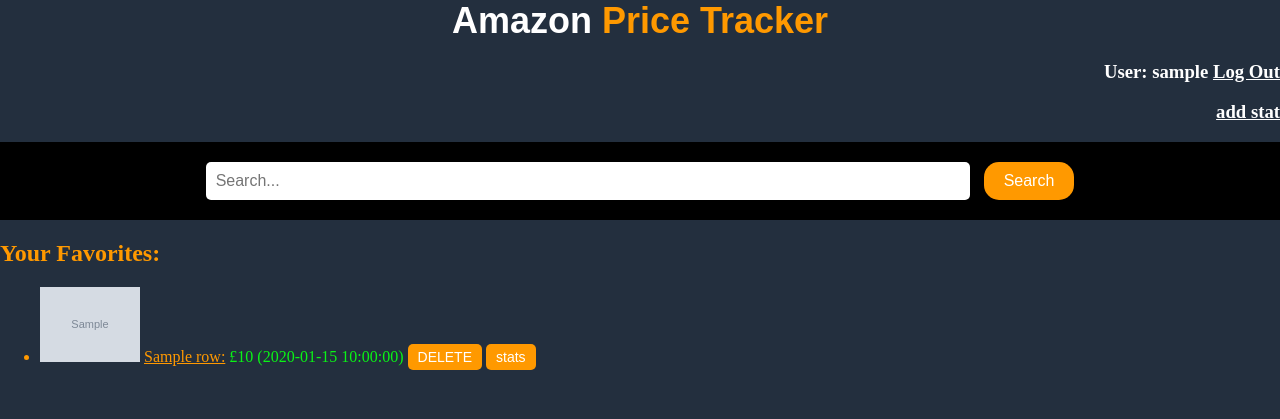
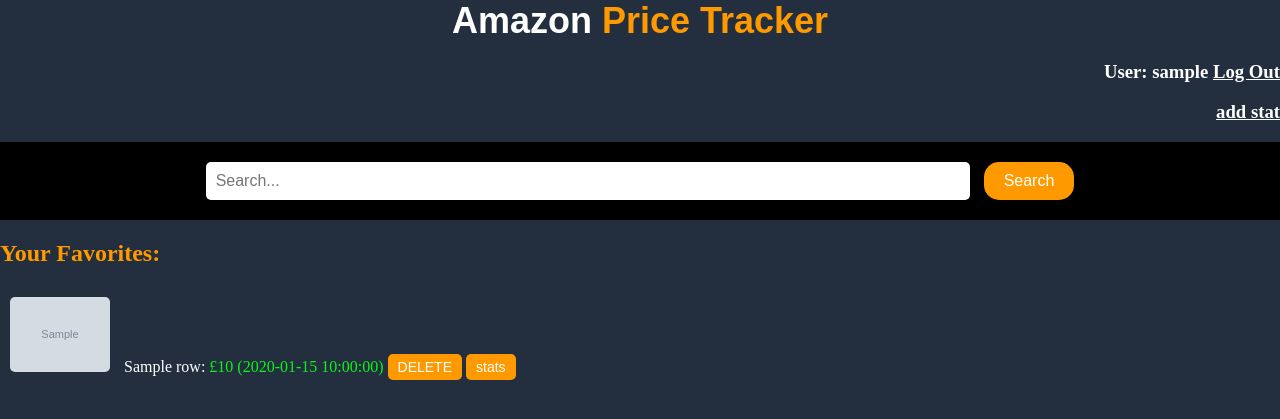
Before and after one commit to zac7643/course, a Flask app: template templates/homepage.html in a window 1280 px wide. Shown: the top 419 px of the page. Run offline with Flask 3, Linux system fonts and the light colour scheme; the template is opened without the code that fills it: most values are stand-ins (such as "Sample title", 1, 10 or a date in 2020); grey boxes marked "Sample" are stand-in pictures; some web fonts are replaced.

Commit message:
Update homepage.html

```diff
--- a/templates/homepage.html
+++ b/templates/homepage.html
@@ -13,6 +13,68 @@
     <link rel="stylesheet" href="static/homepageCSS.css">
     <!-- Inline CSS for styling -->
     <style>
+      /* Styling the list of favorite products */
+        ul {
+          list-style-type: none; /* Removes the default bullet points of the list */
+          padding: 0; /* Removes the default padding of the list */
+          margin: 0; /* Removes the default margin of the list */
+        }
+
+        /* Styling the list items */
+        ul li {
+          background-color: #232f3e; /* Sets the background color of the list items */
+          padding: 10px; /* Adds some padding around the list items */
+          margin-bottom: 10px; /* Adds some margin to the bottom of the list items */
+          border-radius: 5px; /* Rounds the corners of the list items */
+          transition: background-color 0.3s ease; /* Adds a transition effect when the background color changes */
+        }
+
+        /* Styling the list items when hovered over */
+        ul li:hover {
+          background-color: #232f50; /* Changes the background color of the list items when hovered over */
+        }
+
+        /* Styling the product images */
+        ul li img {
+          border-radius: 5px; /* Rounds the corners of the product images */
+          margin-right: 10px; /* Adds some margin to the right of the product images */
+        }
+
+        /* Styling the product links */
+        ul li a {
+          color: #fff; /* Sets the color of the product links */
+          text-decoration: none; /* Removes the underline of the product links */
+        }
+
+        /* Styling the product links when hovered over */
+        ul li a:hover {
+          color: #FF9900; /* Changes the color of the product links when hovered over */
+        }
+
+        /* Styling the product prices */
+        ul li a.price {
+          color: #0af416; /* Sets the color of the product prices */
+        }
+
+        /* Styling the delete and stats buttons */
+        .btn {
+          display: inline-block;
+          padding: 5px 10px;
+          margin: 5px 0;
+          background-color: #FF9900;
+          color: #fff;
+          font-family: Arial, Helvetica, sans-serif;
+          font-size: 14px;
+          text-decoration: none;
+          text-align: center;
+          border-radius: 5px;
+          transition: background-color 0.3s ease;
+        }
+
+        .btn:hover {
+          background-color: #e68a00;
+        }
+
         h1 {text-align: center; }
         body {
             background-color: #232f3e;
@@ -99,16 +161,19 @@
     <ul>
     <!-- Loop through rows to display each product -->
     {% for row in rows %}
-      <li style="color:#FF9900;"> <img src="{{ row.product_image_url }}" width="100">
+      <li>
+        <img src="{{ row.product_image_url }}" width="100">
         <!-- Link to the product -->
-      <a style="color:#FF9900;" href="{{ row.product_link }}">{{ row.product_name }}:</a>
+        <a href="{{ row.product_link }}">{{ row.product_name }}:</a>
         <!-- Price of the product -->
-      <a style="color:#0af416;">£{{ row.product_price }} ({{ row.price_date }})</a>
+        <a class="price">£{{ row.product_price }} ({{ row.price_date }})</a>
         <!-- Link to delete the product from favorites -->
         <a href="{{ url_for('delete_fav', id=row.id) }}" class="btn">DELETE</a>
         <!-- Link to get stats of the product -->
         <a href="{{ url_for('get_stats', id=row.id )}}" class="btn">stats</a>
+      </li>
     {% endfor %}
+
 
     </ul>
     </body>
```
Lines whose indentation alone changed are shown as unchanged.
